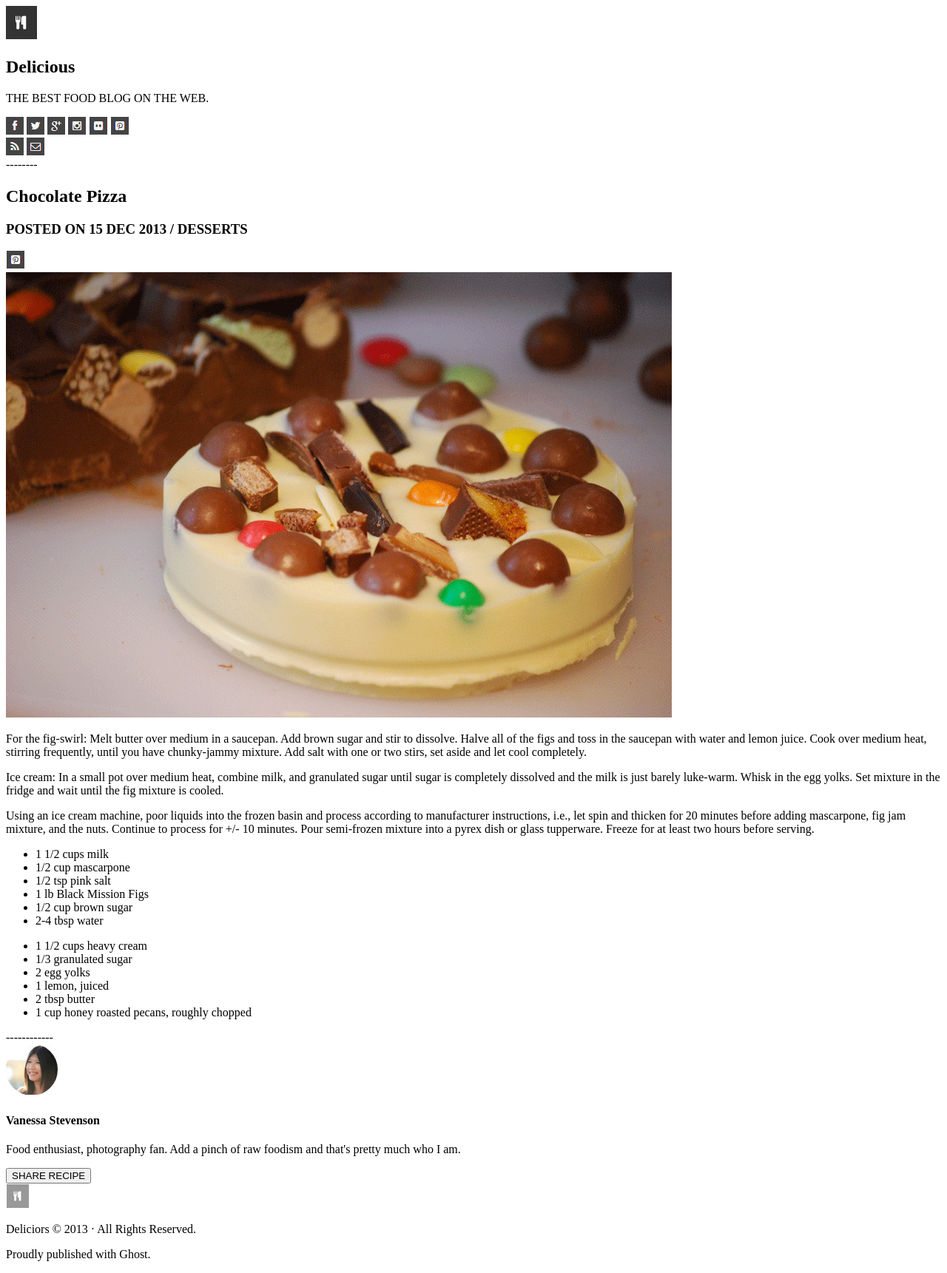
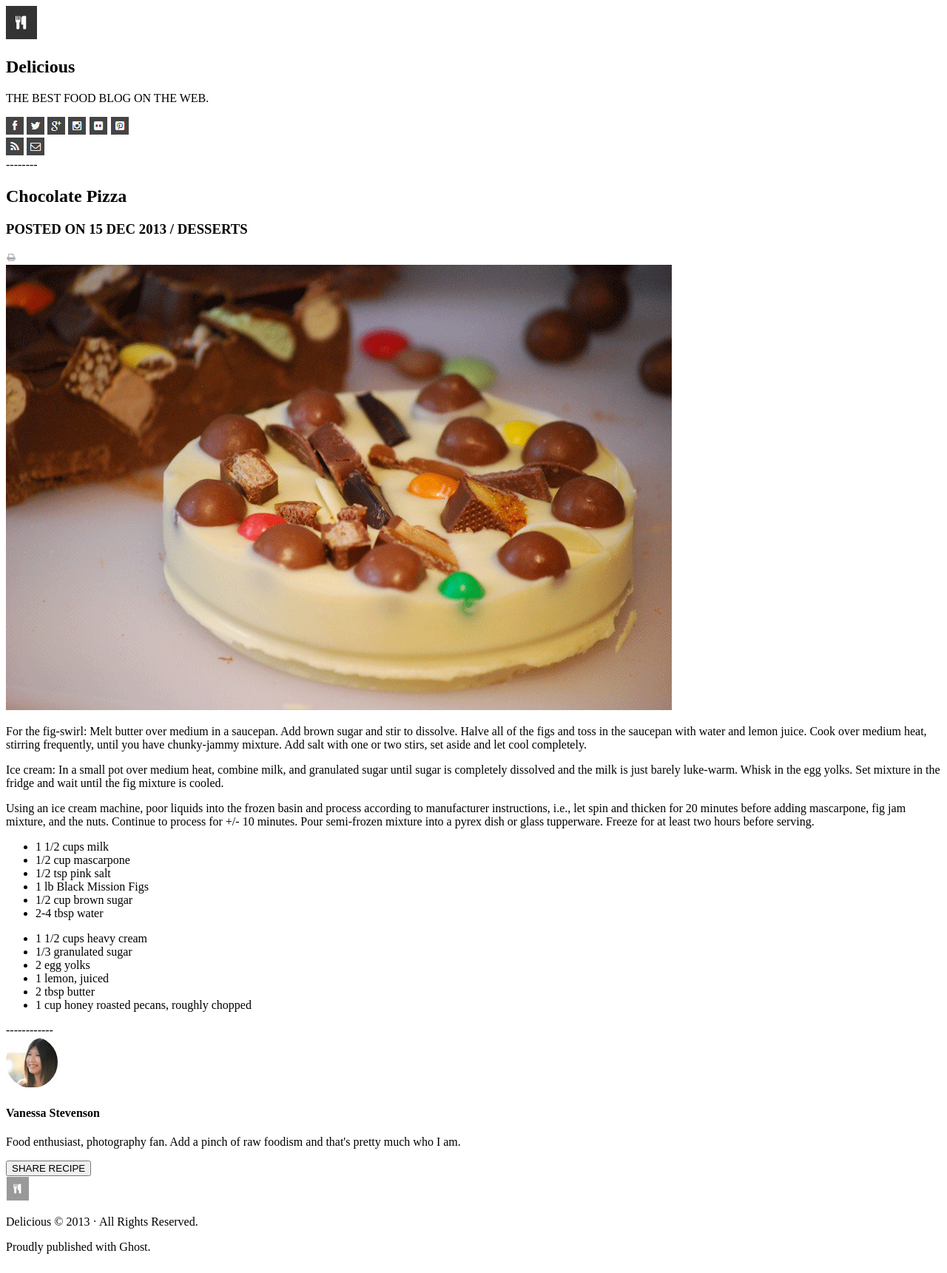
Before and after one commit to vivianandi/chocolate-pizza, a plain HTML site: page index.html in a window 1280 px wide. Shown: the whole page at 74% size. Drawn offline with Linux system fonts and the light colour scheme.

Commit message:
Swap images and spelling fix

```diff
--- a/index.html
+++ b/index.html
@@ -42,7 +42,7 @@
   </div>
 
   <div>
-    <img src="img/pint-icon.png" alt="Print Icon" />
+    <img src="img/print-icon.png" alt="Print Icon" />
   </div>
 
   <div>
@@ -109,7 +109,7 @@
 </body>
 
 <footer>
-  <p> Deliciors © 2013 · All Rights Reserved.</p>
+  <p> Delicious © 2013 · All Rights Reserved.</p>
   <p>Proudly published with Ghost.</p>
 </footer>
 
```
